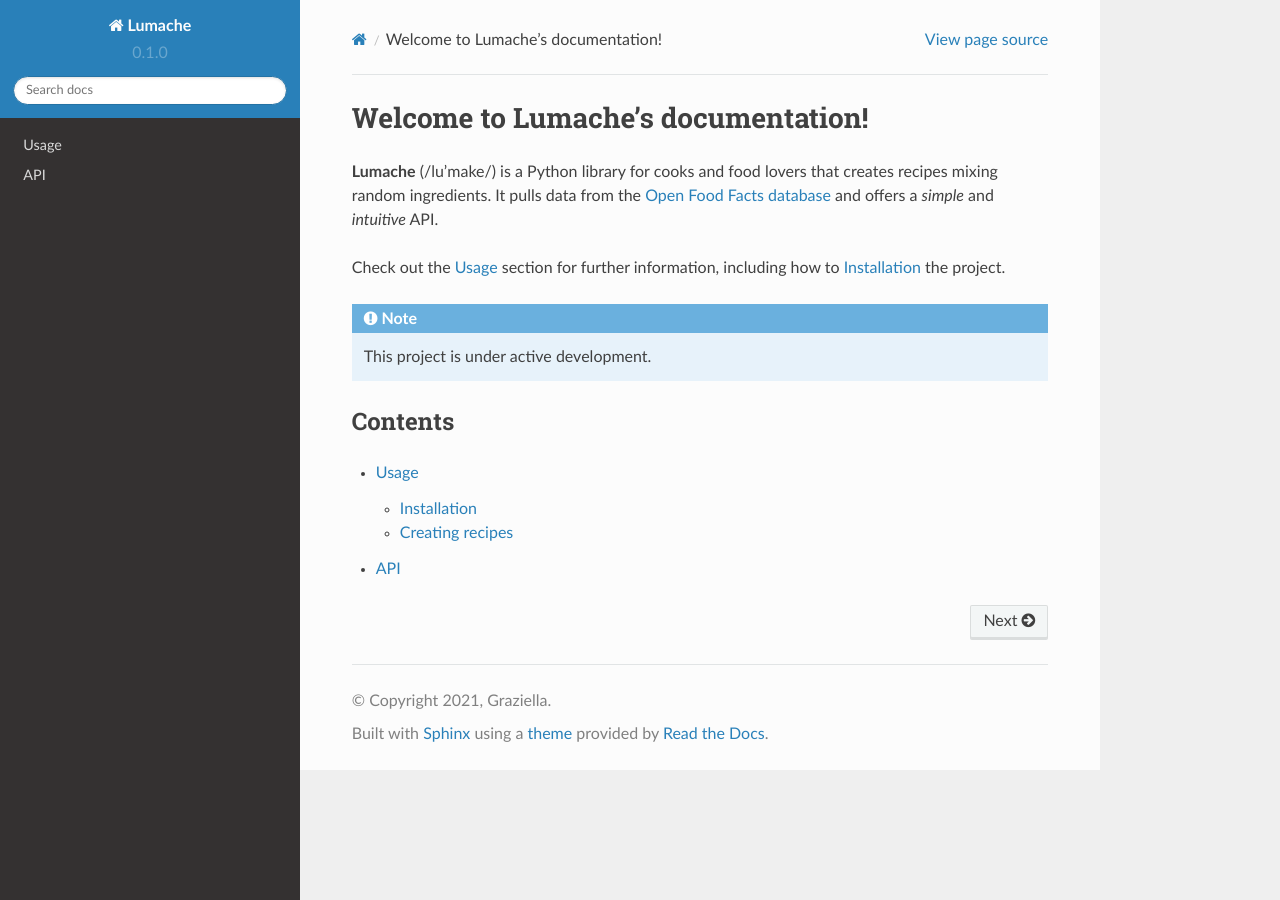
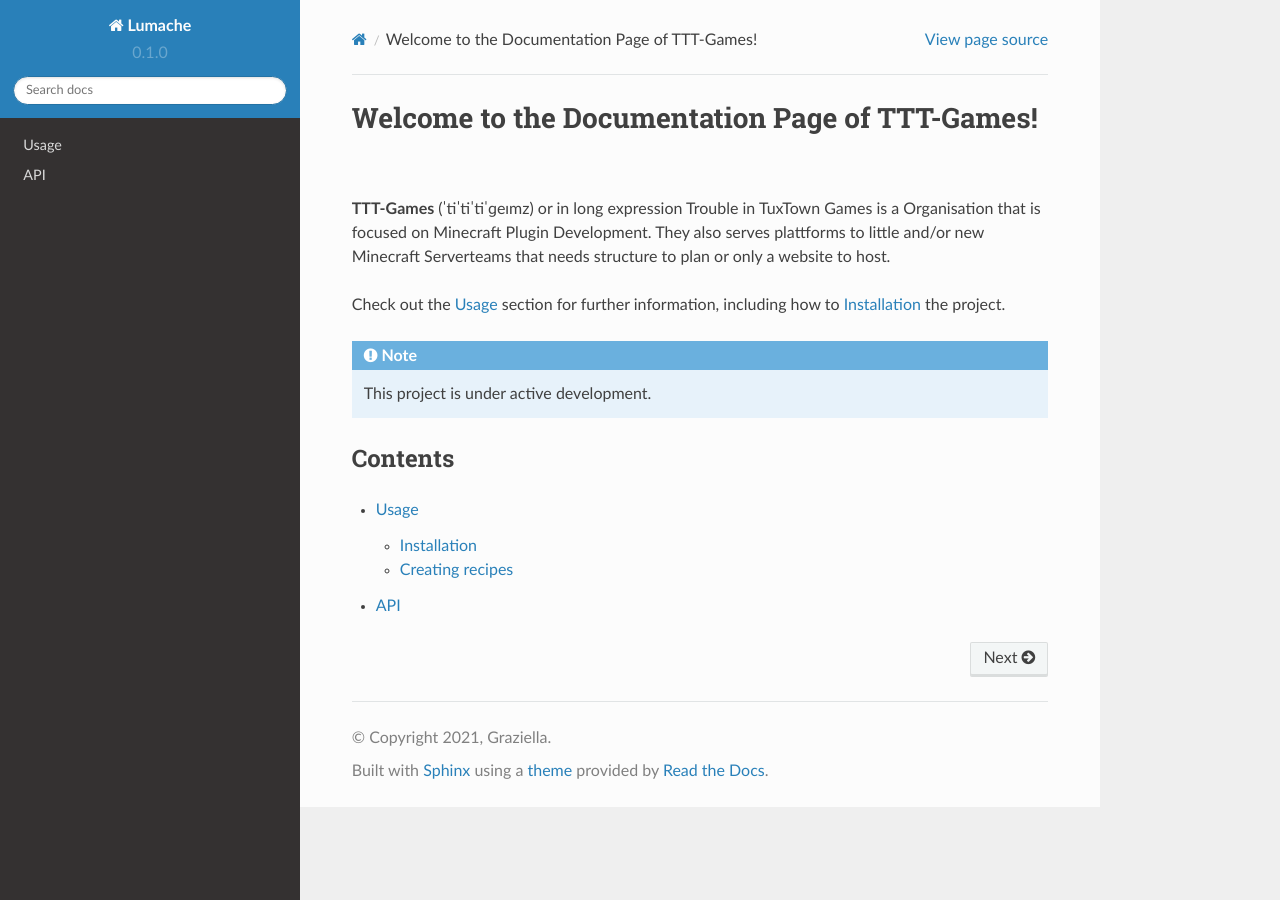
Before and after one commit to TTT-Games/OWNSTAFFZone-docs, a Sphinx documentation site: the page built from docs/source/index.rst, in a window 1280 px wide. Built offline with Sphinx 7.4.7 and the Read the Docs theme 2.0.0, drawn with Linux system fonts in a browser that asks for light colours.

Commit message:
Update index.rst

```diff
--- a/docs/source/index.rst
+++ b/docs/source/index.rst
@@ -1,10 +1,7 @@
-Welcome to Lumache's documentation!
+Welcome to the Documentation Page of TTT-Games!
 ===================================
 
-**Lumache** (/lu'make/) is a Python library for cooks and food lovers
-that creates recipes mixing random ingredients.
-It pulls data from the `Open Food Facts database <https://world.openfoodfacts.org/>`_
-and offers a *simple* and *intuitive* API.
+**TTT-Games** (ˈtiˈtiˈtiˈɡeɪmz) or in long expression Trouble in TuxTown Games is a Organisation that is focused on Minecraft Plugin Development. They also serves plattforms to little and/or new Minecraft Serverteams that needs structure to plan or only a website to host.
 
 Check out the :doc:`usage` section for further information, including
 how to :ref:`installation` the project.
```
